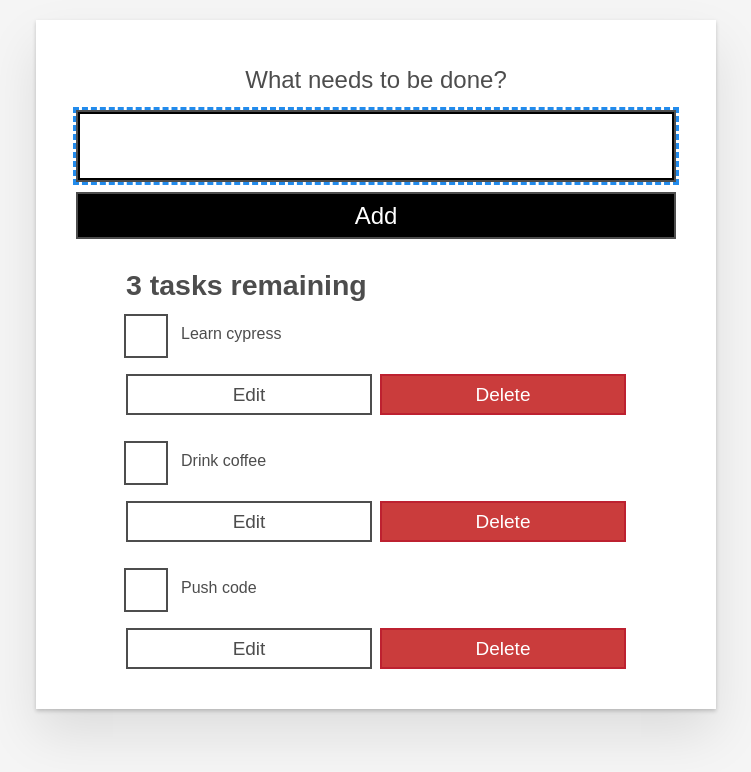
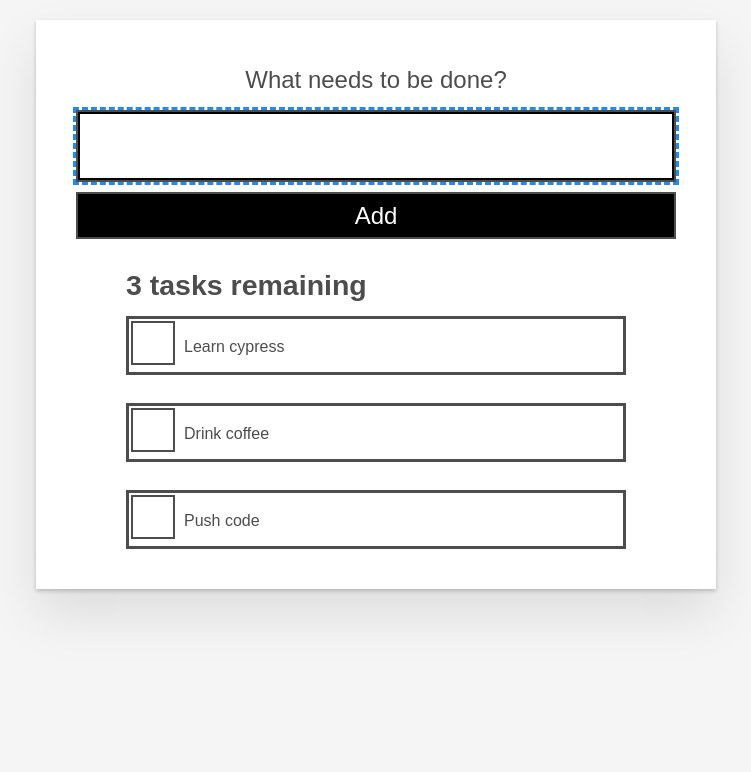
Before and after one commit to ryan-at-cypress/cypress-react-task, a React (Create React App) app: page / in a window 1280 px wide. Shown: the top 772 px of the page, without its empty margins (264-1015 px from the left). Built offline with nearby package versions, Linux system fonts and the light colour scheme.

Commit message:
house cleaning

```diff
--- a/src/components/Todo.js
+++ b/src/components/Todo.js
@@ -47,6 +47,13 @@
           Save
           <span className="visually-hidden">new name for {props.name}</span>
         </button>
+        <button
+            type="button"
+            className="btn btn__danger"
+            onClick={() => props.deleteTask(props.id)}
+          >
+            Delete <span className="visually-hidden">{props.name}</span>
+          </button>
       </div>
     </form>
   );
@@ -59,21 +66,9 @@
             defaultChecked={props.completed}
             onChange={() => props.toggleTaskCompleted(props.id)}
           />
-          <label className="todo-label" htmlFor={props.id}>
+          <label className="todo-label" htmlFor={props.id} onClick={() => setEditing(true)}>
             {props.name}
           </label>
-        </div>
-        <div className="btn-group">
-          <button type="button" className="btn" onClick={() => setEditing(true)}>
-            Edit <span className="visually-hidden">{props.name}</span>
-          </button>
-          <button
-            type="button"
-            className="btn btn__danger"
-            onClick={() => props.deleteTask(props.id)}
-          >
-            Delete <span className="visually-hidden">{props.name}</span>
-          </button>
         </div>
     </div>
   );
--- a/src/index.css
+++ b/src/index.css
@@ -1,3 +1,16 @@
+body {
+  margin: 0;
+  font-family: -apple-system, BlinkMacSystemFont, 'Segoe UI', 'Roboto', 'Oxygen',
+    'Ubuntu', 'Cantarell', 'Fira Sans', 'Droid Sans', 'Helvetica Neue',
+    sans-serif;
+  -webkit-font-smoothing: antialiased;
+  -moz-osx-font-smoothing: grayscale;
+}
+
+code {
+  font-family: source-code-pro, Menlo, Monaco, Consolas, 'Courier New',
+    monospace;
+}
 /* RESETS */
 *,
 *::before,
@@ -235,12 +248,15 @@
   min-height: 44px;
   padding-left: 40px;
   clear: left;
+  border: solid;
+  padding-top: 10px;
+  padding-bottom: 10px;
 }
 .c-cb > label::before,
 .c-cb > input[type="checkbox"] {
   box-sizing: border-box;
-  top: -2px;
-  left: -2px;
+  top: 2px;
+  left: 2px;
   width: 44px;
   height: 44px;
 }
```
